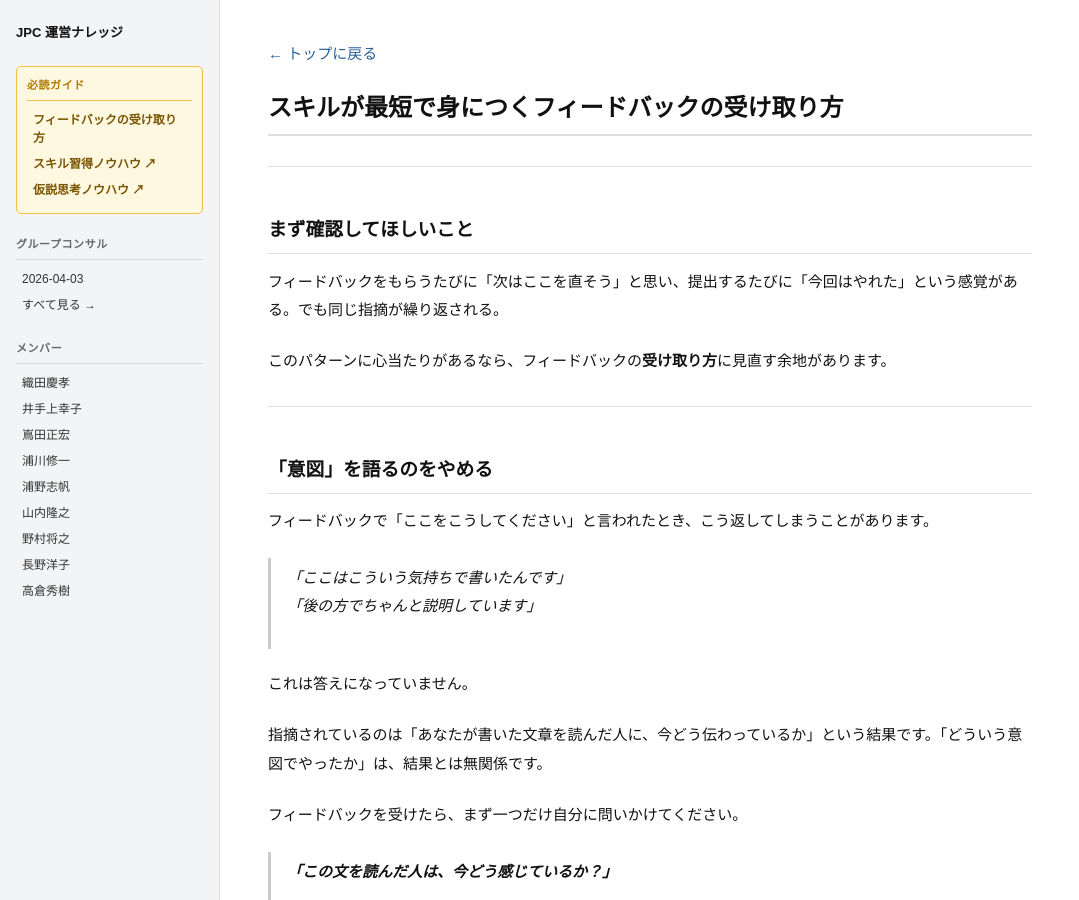
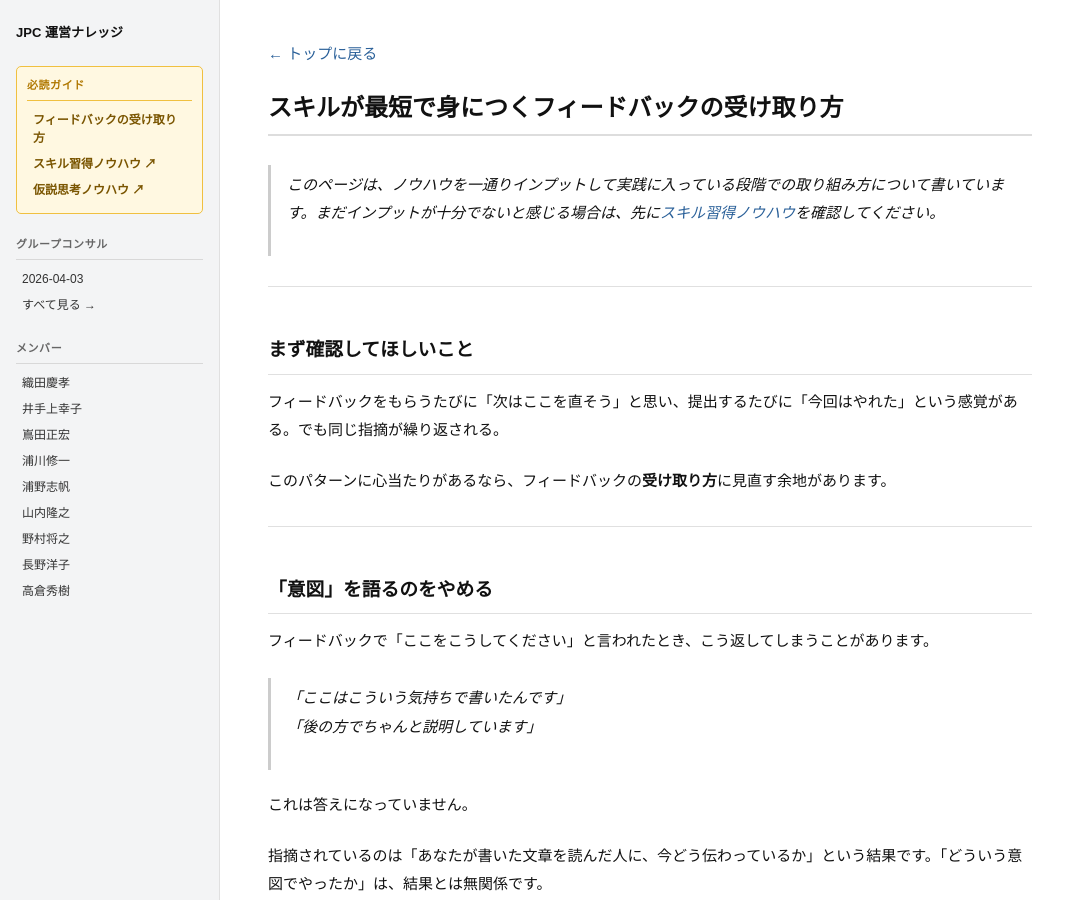
Before and after one commit to staffsolution/staffsolution-jpc, a Jekyll site: the page built from フィードバックの受け取り方.md, in a window 1280 px wide and 900 px high. Shown: the whole window, without its empty margins (0-1079 px from the left). Built offline with Jekyll 4.4.1, drawn with Linux system fonts in a browser that asks for light colours.

Commit message:
フィードバックの受け取り方：インプット前提の断り書きを冒頭に追加
Made-with: Cursor

```diff
--- a/フィードバックの受け取り方.md
+++ b/フィードバックの受け取り方.md
@@ -5,6 +5,8 @@ layout: default
 [← トップに戻る](../)
 
 # スキルが最短で身につくフィードバックの受け取り方
+
+> このページは、ノウハウを一通りインプットして実践に入っている段階での取り組み方について書いています。まだインプットが十分でないと感じる場合は、先に[スキル習得ノウハウ](https://staffsolution.github.io/staffsolution-knowhow/9%E3%82%B9%E3%83%86%E3%83%83%E3%83%97%E3%83%A1%E3%82%BD%E3%83%83%E3%83%89/%E3%82%B9%E3%82%AD%E3%83%AB%E7%BF%92%E5%BE%97)を確認してください。
 
 ---
 
```
